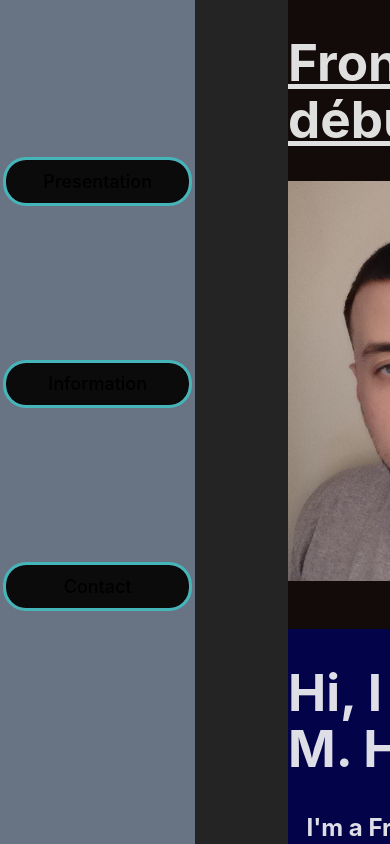
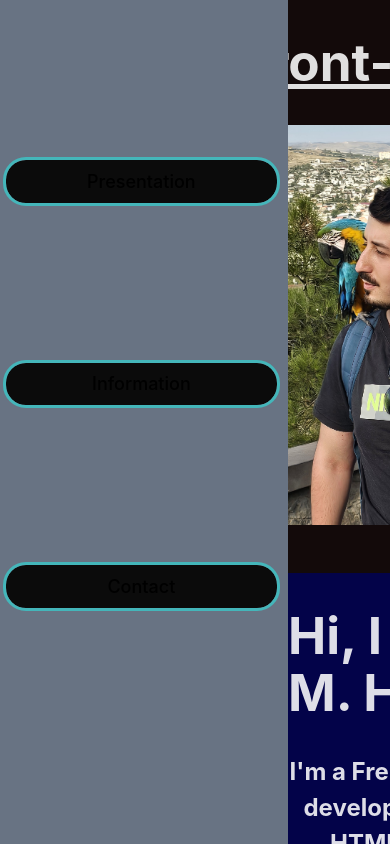
Before and after one commit to Walie-Matthieu/portfolionuxt3, a Nuxt app: page / in a window 390 px wide. Shown: the top 844 px of the page. Built offline with nearby package versions, Linux system fonts and the light colour scheme.

Commit message:
photo de profil du site

```diff
--- a/components/Presentation.vue
+++ b/components/Presentation.vue
@@ -5,10 +5,10 @@
     </h1>
 
     <img
-      src="@/res/photo-tete.jpg"
-      width="350"
+      src="@/res/aigle.jpg"
+      width="500"
       height="400"
-      title="Ma tête"
+      title="Je suis celui au milieux entre l'aigle et le perroquet"
     />
   </div>
   <br>
--- a/components/Sidebar.vue
+++ b/components/Sidebar.vue
@@ -51,27 +51,11 @@ export default {
 <style scoped>
 .sidebar {
   background-color: rgb(104, 115, 131);
-  height: 100%;
+  height: 100vh;
 	width: 100%;
 
 }
 
-     /* Adaptation pour les petits écrans */
-@media screen and (max-width: 768px) {
-    .sidebar {
-        width: 100%; /* Prend toute la largeur de l'écran */
-        position: fixed; /* Position fixe pour faciliter l'accès */
-        height: auto; /* Ajuste la hauteur si besoin */
-    }
-}
-
-/* Adaptation pour les très petits écrans */
-@media screen and (max-width: 480px) {
-    .sidebar {
-        width: 50%; /* Réduit légèrement la largeur */
-        height: 100%; /* Occupe tout l'écran en hauteur */
-    }
-}
 
 
 
--- a/nuxt.config.ts
+++ b/nuxt.config.ts
@@ -1,4 +1,5 @@
 // https://nuxt.com/docs/api/configuration/nuxt-config
 export default defineNuxtConfig({
-  devtools: { enabled: true }
+  devtools: { enabled: true },
+  compatibilityDate: "2024-12-20"
 })
```
Also changed, not shown: res/aigle.jpg (added).
